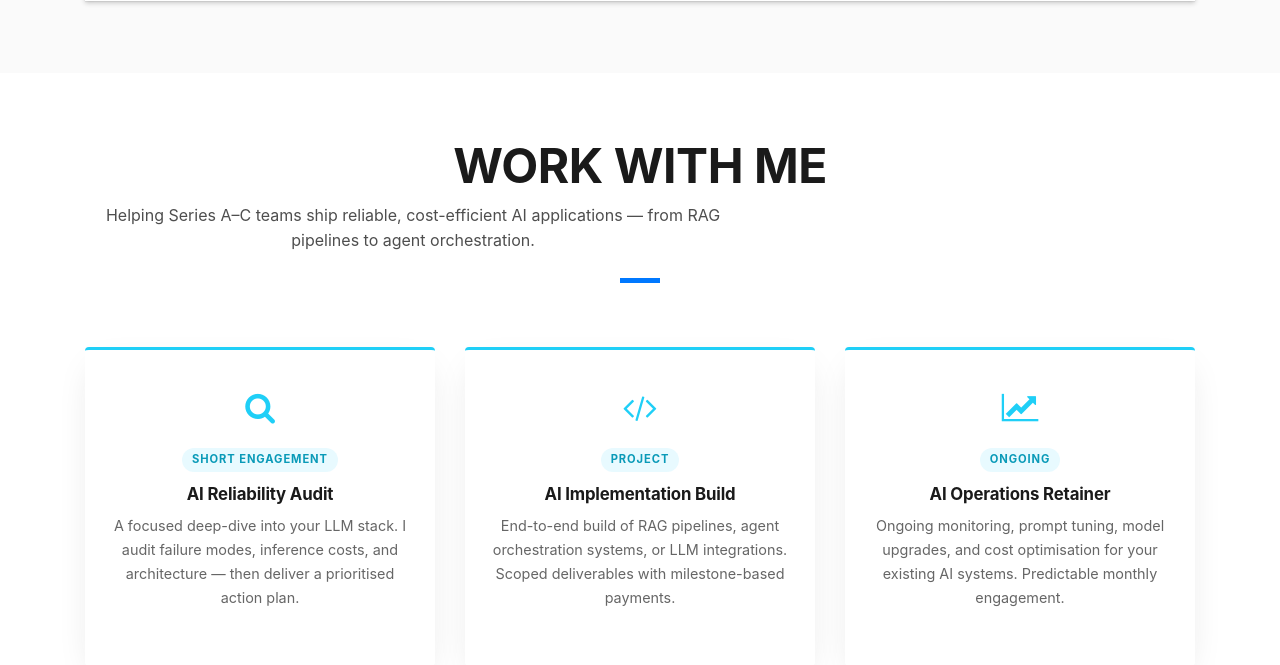
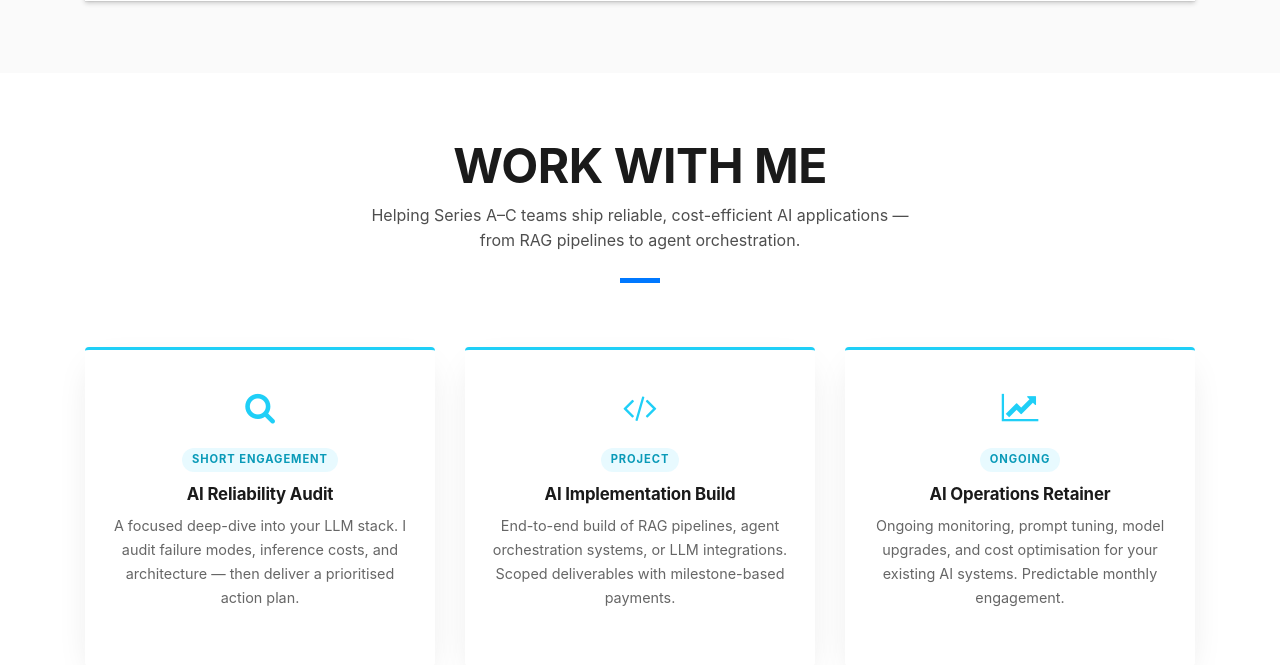
Before and after one commit to Dhavan-Shah/Dhavan-Shah.github.io, a PHP site: page / in a window 1280 px wide. Shown: the part 2979-3644 px from the top of the page. Run offline with PHP 8.4, Linux system fonts and the light colour scheme; some web fonts are replaced.

Commit message:
Quick fix

```diff
--- a/assets/css/style.css
+++ b/assets/css/style.css
@@ -152,6 +152,9 @@ a:hover {
 
 .subtitle-a {
   color: #4e4e4e;
+  text-align: center;
+  display: block;
+  width: 100%;
 }
 
 .line-mf {
--- a/index.html
+++ b/index.html
@@ -24,7 +24,7 @@
   <link href="assets/vendor/venobox/venobox.css" rel="stylesheet">
 
   <!-- Template Main CSS File -->
-  <link href="assets/css/style.css?v=20260516" rel="stylesheet">
+  <link href="assets/css/style.css?v=20260517" rel="stylesheet">
 
   <style>
     /* Mobile Responsive Styles */
@@ -529,6 +529,14 @@
     }
 
     /* ======= Work With Me Section ======= */
+    #hire .subtitle-a {
+      text-align: center !important;
+      display: block;
+      max-width: 560px;
+      margin-left: auto;
+      margin-right: auto;
+    }
+
     .about-me code {
       background: rgba(31, 207, 247, 0.1);
       color: #0a9ab8;
```
